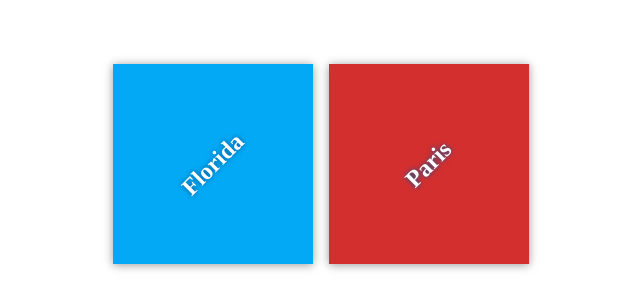
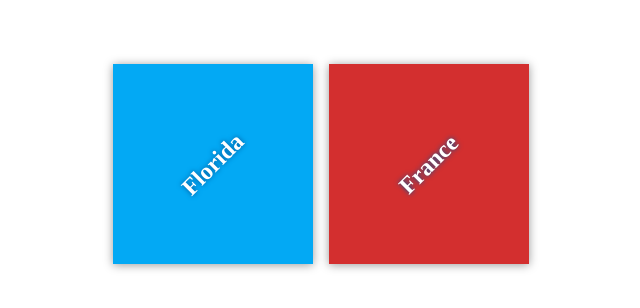
Before and after one commit to rishabhchopra1096/my-travel-plans, a plain HTML site: page index.html in a window 1280 px wide. Shown: the part 236-544 px from the top of the page, 319-959 px from the left. Drawn offline with Linux system fonts and the light colour scheme.

Commit message:
Change Paris to France in index.html

```diff
--- a/index.html
+++ b/index.html
@@ -15,7 +15,7 @@
             </div>
 
             <div class="destination" id="paris">
-                <h2>Paris</h2>
+                <h2>France</h2>
             </div>
         </div>
     </div>
```
